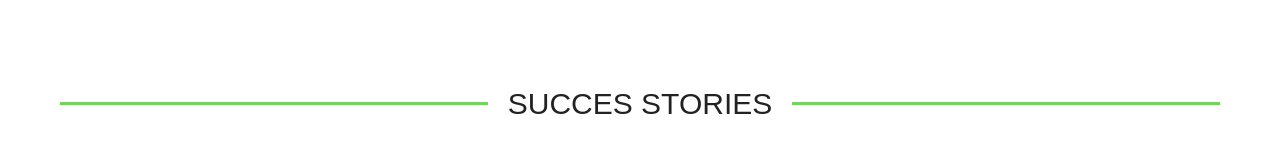
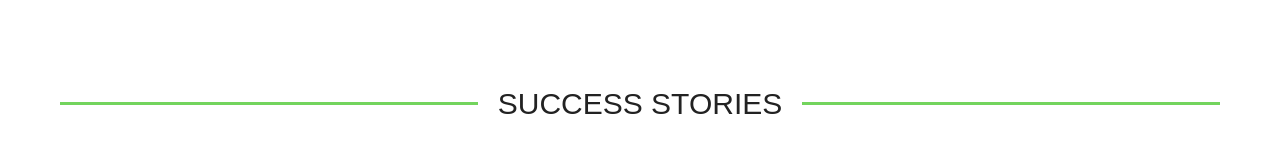
Before and after one commit to Axm1r4h/Papua_Educational_Development, a plain HTML site: page About us.html in a window 1280 px wide. Shown: the part 3909-4077 px from the top of the page. Drawn offline with Linux system fonts and the light colour scheme.

Commit message:
Update About us.html

```diff
--- a/About us.html
+++ b/About us.html
@@ -216,7 +216,7 @@
     <section class="success-section">
       <div class="section-header">
         <hr class="new13">
-        <h2>SUCCES STORIES</h2>
+        <h2>SUCCESS STORIES</h2>
         <hr class="new14">
       </div>
 
```
